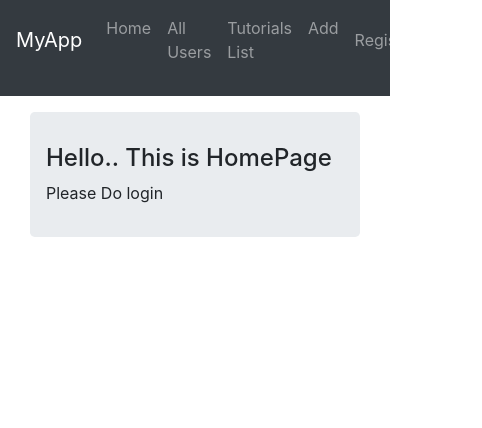
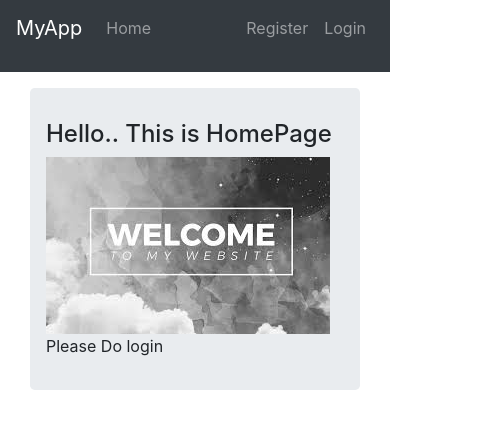
Before and after one commit to shivangi-iniquesolutions/angularapp, an Angular app: page /home in a window 390 px wide. Shown: the top 428 px of the page, 482 px wide, since content can reach past the window. Built offline with nearby package versions, Linux system fonts and the light colour scheme.

Commit message:
login /register

```diff
--- a/src/app/app.component.html
+++ b/src/app/app.component.html
@@ -3,26 +3,29 @@
     <a href="#" class="navbar-brand">MyApp</a>
     <ul class="navbar-nav mr-auto" routerLinkActive="active">
       <li class="nav-item">
-        <a href="/home" class="nav-link" routerLink="home">Home </a>
+        <a href="/home" class="nav-link" routerLink="home" *ngIf="!isLoggedIn">Home </a>
+      </li>
+
+
+      <li class="nav-item">
+        <a href="/dashboardAdmin" class="nav-link" routerLink="dashboardAdmin" *ngIf="isLoggedIn && roleAdmin"> Admin Dashboard </a>
       </li>
       <li class="nav-item">
-        <a href="/home" class="nav-link" routerLink="home" *ngIf="isLoggedIn">Dashboard </a>
+        <a href="/dashboardUser" class="nav-link" routerLink="dashboardUser" *ngIf="isLoggedIn && roleUser">User Dashboard </a>
       </li>
       <li class="nav-item">
-        <a  href="/allusers" class="nav-link">All Users </a>
+        <a  href="/allusers" class="nav-link" *ngIf="isLoggedIn && roleAdmin">All Users </a>
+      </li>
+
+      <li class="nav-item">
+        <a routerLink="tutorials" class="nav-link" *ngIf="isLoggedIn && roleUser">Tutorials List</a>
       </li>
       <li class="nav-item">
-        <a  href="/tutorials" class="nav-link">Tutorials List </a>
+        <a routerLink="add" class="nav-link" *ngIf="isLoggedIn && roleUser">Add Tutorial</a>
       </li>
-      <li class="nav-item">
-        <a routerLink="tutorials" class="nav-link" *ngIf="isLoggedIn">Tutorials</a>
-      </li>
-      <li class="nav-item">
-        <a routerLink="add" class="nav-link" >Add</a>
-      </li>
-      <li class="nav-item">
+      <!-- <li class="nav-item">
         <a href="/user" class="nav-link" *ngIf="isLoggedIn" routerLink="user">User</a>
-      </li>
+      </li> -->
     </ul>
 
     <ul class="navbar-nav ml-auto" *ngIf="!isLoggedIn">
--- a/src/app/app.component.ts
+++ b/src/app/app.component.ts
@@ -13,6 +13,8 @@ export class AppComponent {
   title = 'Angular10Crud';
   private roles: string[];
   isLoggedIn = false;
+  roleAdmin = false;
+  roleUser = false;
   username: string;
   testMessage$: Observable<string>;
 
@@ -27,11 +29,18 @@ export class AppComponent {
 
     if (this.isLoggedIn) {
       const user = this.tokenStorageService.getUser();
-      this.roles = user.roles;
+      this.roles = user.user.role_id;
+      if(user.user.role_id == 1){
+        this.roleAdmin = true;
+        console.log('Admin Here');
+      }else{
+        this.roleUser = true;
+        console.log('User Here');
+      }
       console.log('welcome user ');
 
-
-      this.username = user.username;
+      this.username = user.user.username;
+      console.log(this.username);
     }
   }
 
--- a/src/app/home/home.component.html
+++ b/src/app/home/home.component.html
@@ -1,25 +1,16 @@
 
 <div>
-  <nav class="navbar navbar-expand navbar-dark bg-dark" *ngIf="isLoggedIn" >
-    <div class="navbar-nav mr-auto">
-      <li class="nav-item">
-        <a  href="/tutorials" class="nav-link">Tutorials</a>
-      </li>
-      <li class="nav-item">
-        <a href="/add" class="nav-link">Add</a>
-      </li>
-    </div>
-  </nav>
-
   <div class="container mt-3">
     <router-outlet></router-outlet>
   </div>
 </div>
 
-<div class="container">
+<div class="container" >
+
 
     <header class="jumbotron">
       <h4> Hello.. This is HomePage </h4>
+      <img src="assets/img/my-website.jpg" >
       <div *ngIf="isLoggedIn">
         <p>Welcome To My APP </p>
         <p> Your Token Number is : {{username.token }} </p>
--- a/src/app/login/login.component.ts
+++ b/src/app/login/login.component.ts
@@ -40,13 +40,15 @@ export class LoginComponent implements OnInit {
         this.isLoginFailed = false;
         this.isLoggedIn = true;
         const user = this.tokenStorage.getUser();
-        console.log(user.data);
+        console.log(user.user);
 
         if(user.user.role_id == 1){
           console.log('admin here ');
+          //this.reloadPage();
           this.router.navigate(['/dashboardAdmin']);
         }else{
           console.log('user here ');
+          //this.reloadPage();
           this.router.navigate(['/dashboardUser']);
         }
 
--- a/src/app/register/register.component.css
+++ b/src/app/register/register.component.css
@@ -0,0 +1,3 @@
+.form-group{
+    padding: 5%;
+}
--- a/src/app/register/register.component.html
+++ b/src/app/register/register.component.html
@@ -1,6 +1,7 @@
-<p>register works!</p>
+<div class="main-div">
+  <h3> Registration </h3> <hr>
 
-<div class="col-md-4">
+<div class="col-md-3">
     <div class="card card-container">
       <img
         id="profile-img"
@@ -87,3 +88,4 @@
       </div>
     </div>
   </div>
+</div>
```
Also changed, not shown: src/app/app-routing.module.ts (+7 -7 lines), src/assets/img/my-website.jpg (added).
